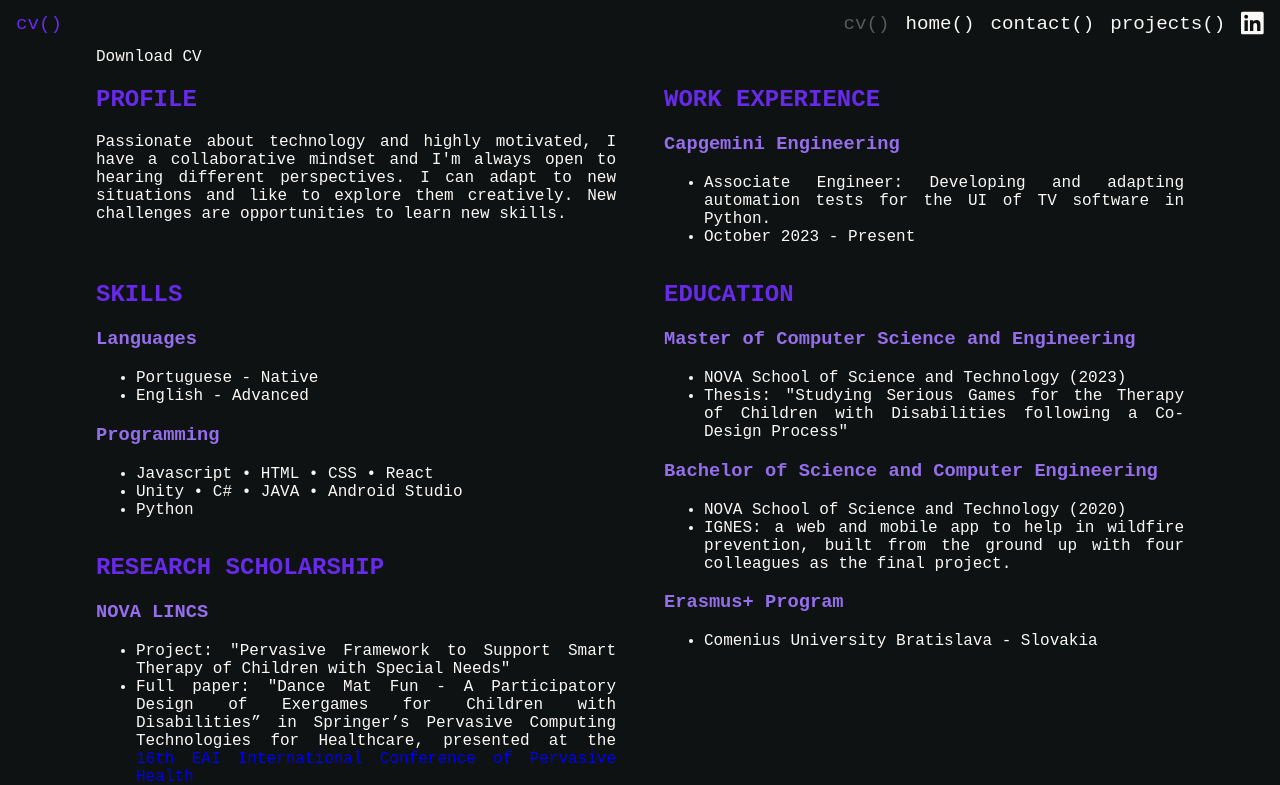
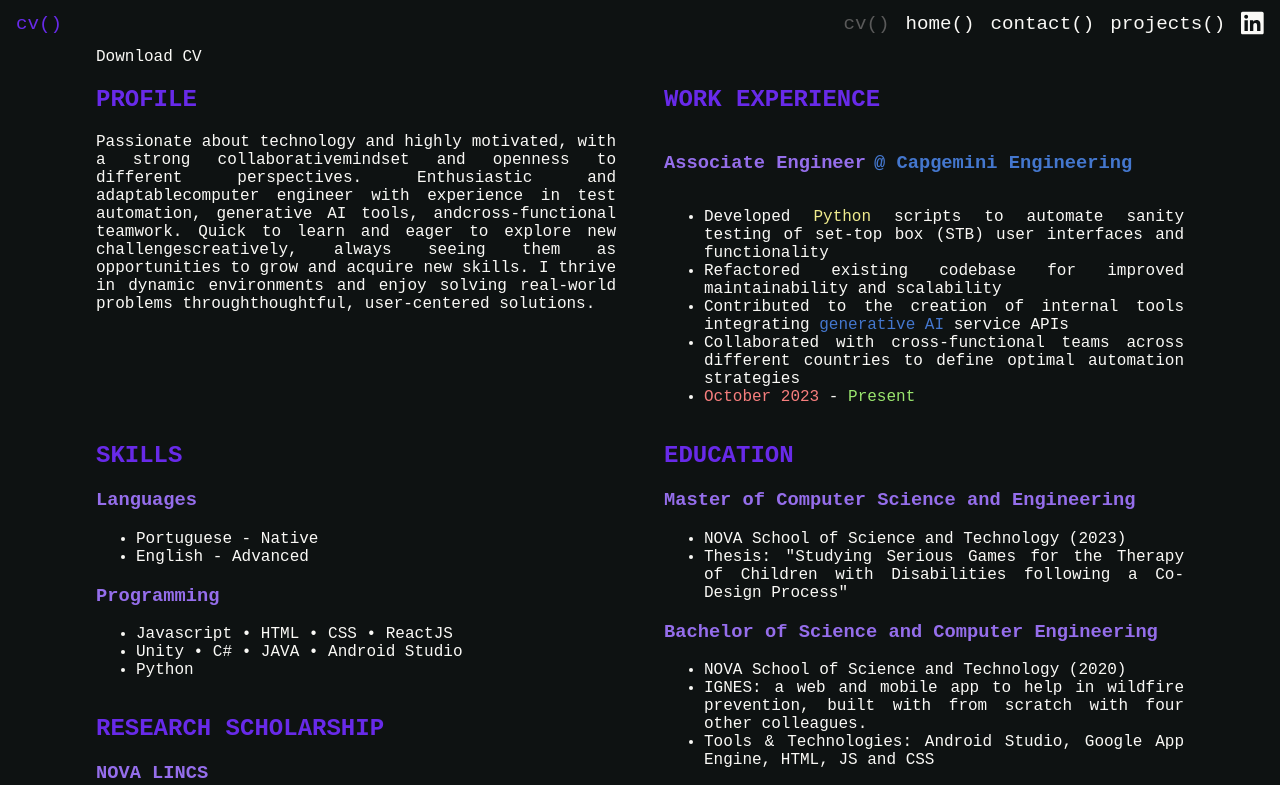
Before and after one commit to gsPurple/personal-page, a React (Create React App) app: page /cv in a window 1280 px wide. Shown: the top 785 px of the page. Built offline with nearby package versions, Linux system fonts and the light colour scheme.

Commit message:
add new cv file and edit cv page

```diff
--- a/src/pages/CV.js
+++ b/src/pages/CV.js
@@ -6,21 +6,33 @@ const CV = () => {
             <section className='section-container'>
                 <div id='grid-cv-page'>
                     <div id='cv-header'>
-                        <a href={require("../files/goncalo_cv.pdf")} target="_blank" rel='noopener noreferrer'>
-                            <span className='hBttn'>Download CV</span>
-                        </a>
+                    <a
+                        href={require("../files/CV_Private.pdf")}
+                        download="goncalo_roxo_cv.pdf"
+                        target="_blank"
+                        rel="noopener noreferrer"
+                    >
+                        <span className="hBttn">Download CV</span>
+                    </a>
                     </div>
                     <div id='cv-profile'>
                         <h2 className='purp'>PROFILE</h2>
-                        Passionate about technology and highly motivated, I have a collaborative mindset and I'm always open to hearing different perspectives. I can adapt to new situations and like to explore them creatively.
-                        New challenges are opportunities to learn new skills.
+                        Passionate about technology and highly motivated, with a strong collaborativemindset and openness to different perspectives.
+                        Enthusiastic and adaptablecomputer engineer with experience in test automation, generative AI tools, andcross-functional teamwork.
+                        Quick to learn and eager to explore new challengescreatively, always seeing them as opportunities to grow and acquire new skills.
+                        I thrive in dynamic environments and enjoy solving real-world problems throughthoughtful, user-centered solutions.
                     </div>
                     <div id='cv-experience'>
                         <h2 className='purp'>WORK EXPERIENCE</h2>
-                        <h3 className='light-purp'>Capgemini Engineering</h3>
+                        <div style={{ display: 'flex', gap: '0.5rem' }}>
+                            <h3 className='light-purp'>Associate Engineer</h3> <h3 className='blue'>@ Capgemini Engineering</h3>
+                        </div>
                         <ul className='ul-cv'>
-                            <li>Associate Engineer: Developing and adapting automation tests for the UI of TV software in Python.</li>
-                            <li>October 2023 - Present</li>
+                            <li>Developed <span className='yllw'>Python</span> scripts to automate sanity testing of set-top box (STB) user interfaces and functionality</li>
+                            <li>Refactored existing codebase for improved maintainability and scalability</li>
+                            <li>Contributed to the creation of internal tools integrating <span className='blue'>generative AI</span> service APIs</li>
+                            <li>Collaborated with cross-functional teams across different countries to define optimal automation strategies</li>
+                            <li><span className='peach'>October 2023</span> - <span className='green'>Present</span></li>
                         </ul>
                     </div>
                     <div id='cv-education'>
@@ -33,7 +45,8 @@ const CV = () => {
                         <h3 className='light-purp'>Bachelor of Science and Computer Engineering</h3>
                         <ul className='ul-cv'>
                             <li>NOVA School of Science and Technology (2020)</li>
-                            <li>IGNES: a web and mobile app to help in wildfire prevention, built from the ground up with four colleagues as the final project.</li>
+                            <li>IGNES: a web and mobile app to help in wildfire prevention, built with from scratch with four other colleagues.</li>
+                            <li>Tools & Technologies: Android Studio, Google App Engine, HTML, JS and CSS</li>
                         </ul>
                         <h3 className='light-purp'>Erasmus+ Program</h3>
                         <ul className='ul-cv'>
@@ -49,7 +62,7 @@ const CV = () => {
                         </ul>
                         <h3 className='light-purp'>Programming</h3>
                         <ul className='ul-cv'>
-                            <li>Javascript {'\u2022'} HTML {'\u2022'} CSS {'\u2022'} React</li>
+                            <li>Javascript {'\u2022'} HTML {'\u2022'} CSS {'\u2022'} ReactJS</li>
                             <li>Unity {'\u2022'} C# {'\u2022'} JAVA {'\u2022'} Android Studio</li>
                             <li>Python</li>
                         </ul>
```
Also changed, not shown: 2 other files (tests, documents, lock files or other folders).
